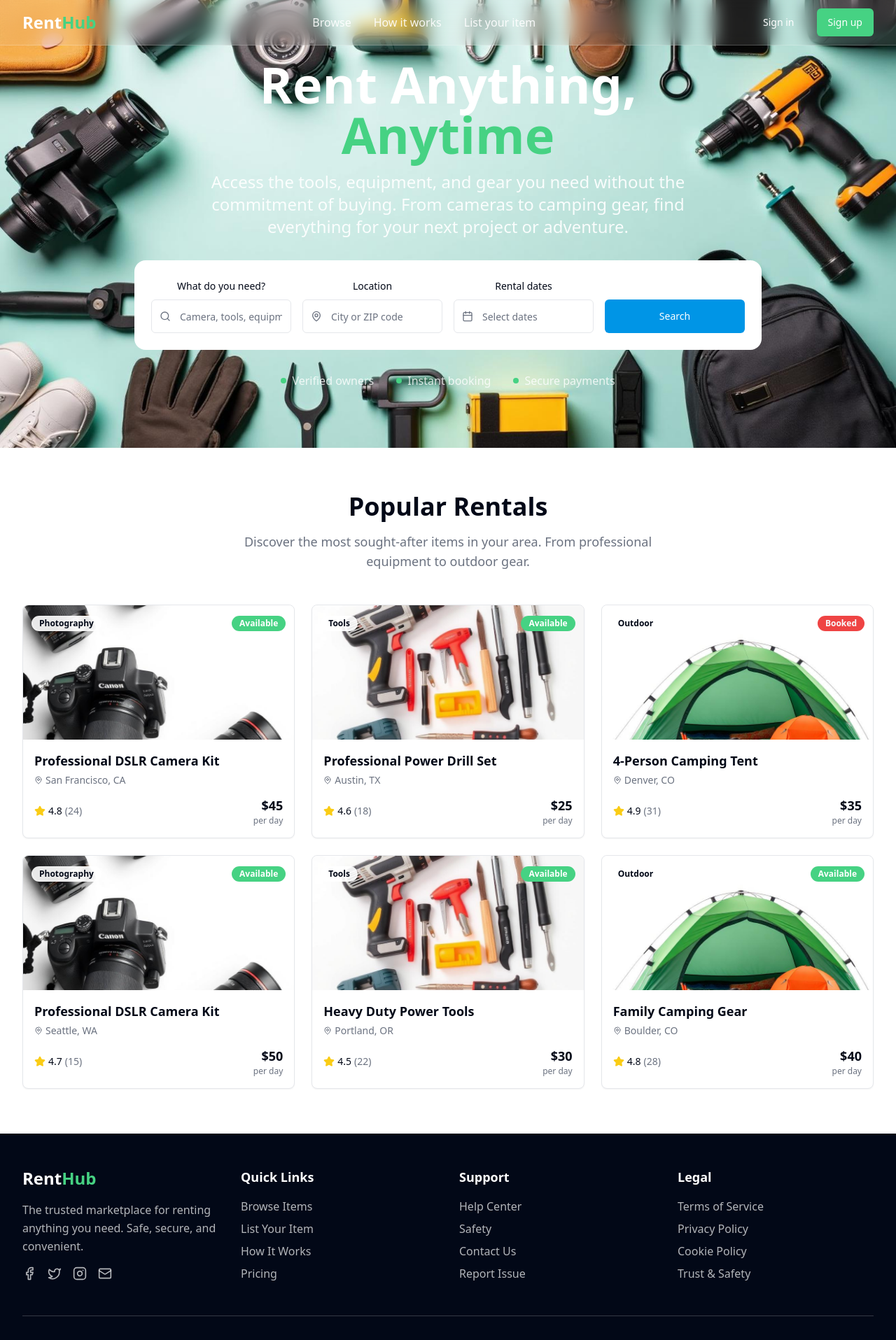
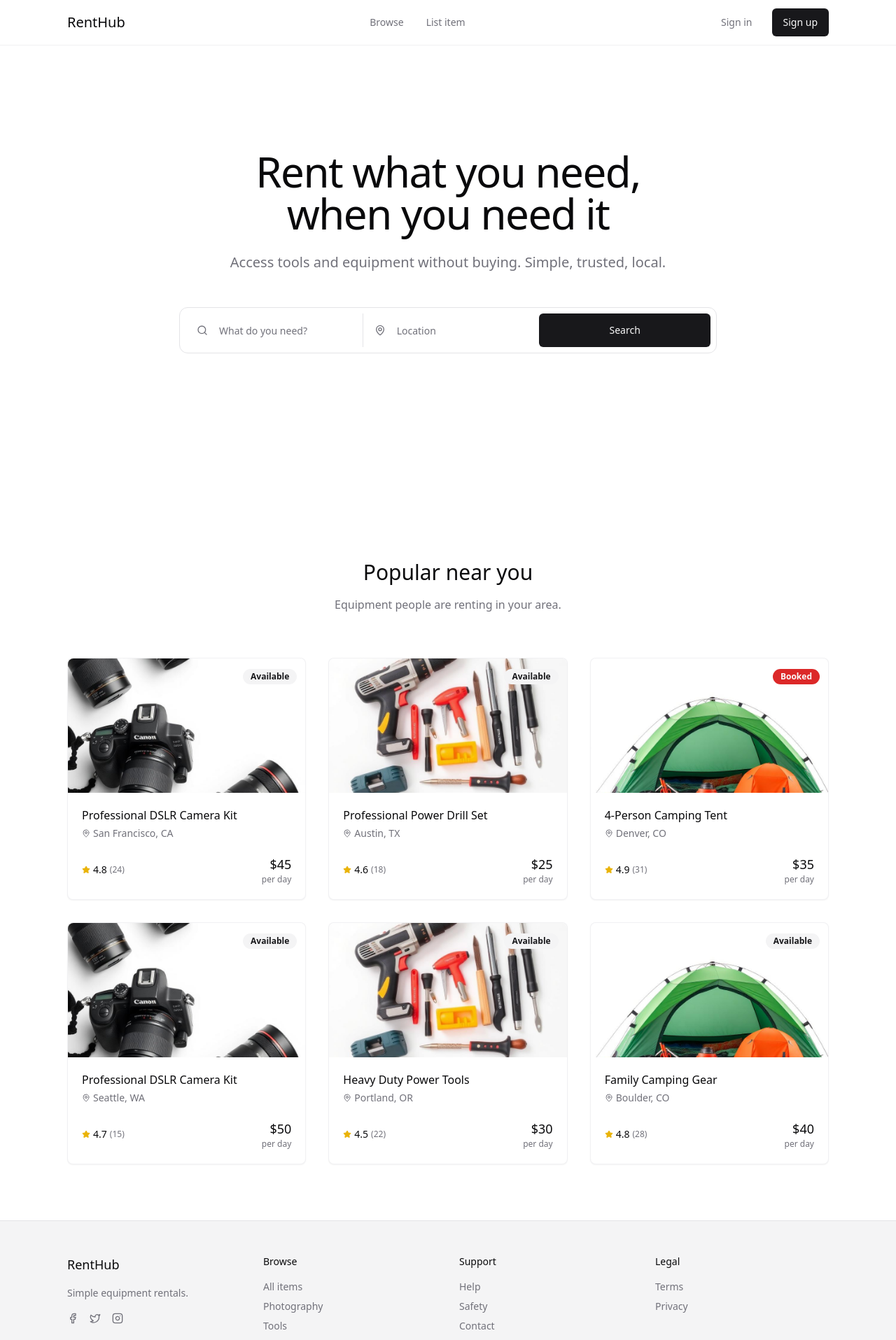
Before and after one commit to malank810/item-share-station, a React (Vite) app: page / in a window 1280 px wide. Shown: the top 1915 px of the page at 70% size. Built offline with nearby package versions, Linux system fonts and the light colour scheme.

Commit message:
Refine UI for Simplicity
Update UI to a cleaner, simpler design with less vibrant colors to improve user experience and reduce eye strain.

```diff
--- a/src/components/Footer.tsx
+++ b/src/components/Footer.tsx
@@ -2,62 +2,55 @@ import { Facebook, Twitter, Instagram, Mail } from "lucide-react";
 
 const Footer = () => {
   return (
-    <footer className="bg-foreground text-background">
-      <div className="max-w-7xl mx-auto px-4 sm:px-6 lg:px-8 py-12">
-        <div className="grid grid-cols-1 md:grid-cols-4 gap-8">
+    <footer className="bg-muted border-t border-border">
+      <div className="max-w-6xl mx-auto px-4 sm:px-6 lg:px-8 py-12">
+        <div className="grid grid-cols-2 md:grid-cols-4 gap-8">
           {/* Brand */}
-          <div className="space-y-4">
-            <h3 className="text-2xl font-bold">
-              Rent<span className="text-secondary">Hub</span>
+          <div className="col-span-2 md:col-span-1 space-y-4">
+            <h3 className="text-lg font-medium text-foreground">
+              RentHub
             </h3>
-            <p className="text-background/70 leading-relaxed">
-              The trusted marketplace for renting anything you need. Safe, secure, and convenient.
+            <p className="text-sm text-muted-foreground leading-relaxed">
+              Simple equipment rentals.
             </p>
             <div className="flex space-x-4">
-              <Facebook className="w-5 h-5 text-background/70 hover:text-secondary cursor-pointer transition-colors" />
-              <Twitter className="w-5 h-5 text-background/70 hover:text-secondary cursor-pointer transition-colors" />
-              <Instagram className="w-5 h-5 text-background/70 hover:text-secondary cursor-pointer transition-colors" />
-              <Mail className="w-5 h-5 text-background/70 hover:text-secondary cursor-pointer transition-colors" />
+              <Facebook className="w-4 h-4 text-muted-foreground hover:text-foreground cursor-pointer transition-colors" />
+              <Twitter className="w-4 h-4 text-muted-foreground hover:text-foreground cursor-pointer transition-colors" />
+              <Instagram className="w-4 h-4 text-muted-foreground hover:text-foreground cursor-pointer transition-colors" />
             </div>
           </div>
 
-          {/* Quick Links */}
+          {/* Links */}
           <div className="space-y-4">
-            <h4 className="text-lg font-semibold">Quick Links</h4>
-            <ul className="space-y-2">
-              <li><a href="#" className="text-background/70 hover:text-secondary transition-colors">Browse Items</a></li>
-              <li><a href="#" className="text-background/70 hover:text-secondary transition-colors">List Your Item</a></li>
-              <li><a href="#" className="text-background/70 hover:text-secondary transition-colors">How It Works</a></li>
-              <li><a href="#" className="text-background/70 hover:text-secondary transition-colors">Pricing</a></li>
+            <h4 className="text-sm font-medium text-foreground">Browse</h4>
+            <ul className="space-y-2 text-sm">
+              <li><a href="#" className="text-muted-foreground hover:text-foreground transition-colors">All items</a></li>
+              <li><a href="#" className="text-muted-foreground hover:text-foreground transition-colors">Photography</a></li>
+              <li><a href="#" className="text-muted-foreground hover:text-foreground transition-colors">Tools</a></li>
             </ul>
           </div>
 
-          {/* Support */}
           <div className="space-y-4">
-            <h4 className="text-lg font-semibold">Support</h4>
-            <ul className="space-y-2">
-              <li><a href="#" className="text-background/70 hover:text-secondary transition-colors">Help Center</a></li>
-              <li><a href="#" className="text-background/70 hover:text-secondary transition-colors">Safety</a></li>
-              <li><a href="#" className="text-background/70 hover:text-secondary transition-colors">Contact Us</a></li>
-              <li><a href="#" className="text-background/70 hover:text-secondary transition-colors">Report Issue</a></li>
+            <h4 className="text-sm font-medium text-foreground">Support</h4>
+            <ul className="space-y-2 text-sm">
+              <li><a href="#" className="text-muted-foreground hover:text-foreground transition-colors">Help</a></li>
+              <li><a href="#" className="text-muted-foreground hover:text-foreground transition-colors">Safety</a></li>
+              <li><a href="#" className="text-muted-foreground hover:text-foreground transition-colors">Contact</a></li>
             </ul>
           </div>
 
-          {/* Legal */}
           <div className="space-y-4">
-            <h4 className="text-lg font-semibold">Legal</h4>
-            <ul className="space-y-2">
-              <li><a href="#" className="text-background/70 hover:text-secondary transition-colors">Terms of Service</a></li>
-              <li><a href="#" className="text-background/70 hover:text-secondary transition-colors">Privacy Policy</a></li>
-              <li><a href="#" className="text-background/70 hover:text-secondary transition-colors">Cookie Policy</a></li>
-              <li><a href="#" className="text-background/70 hover:text-secondary transition-colors">Trust & Safety</a></li>
+            <h4 className="text-sm font-medium text-foreground">Legal</h4>
+            <ul className="space-y-2 text-sm">
+              <li><a href="#" className="text-muted-foreground hover:text-foreground transition-colors">Terms</a></li>
+              <li><a href="#" className="text-muted-foreground hover:text-foreground transition-colors">Privacy</a></li>
             </ul>
           </div>
         </div>
 
-        <div className="border-t border-background/20 mt-12 pt-8 text-center">
-          <p className="text-background/70">
-            © 2024 RentHub. All rights reserved. Built with ❤️ for the sharing economy.
+        <div className="border-t border-border mt-8 pt-6 text-center">
+          <p className="text-xs text-muted-foreground">
+            © 2024 RentHub
           </p>
         </div>
       </div>
--- a/src/components/Header.tsx
+++ b/src/components/Header.tsx
@@ -6,35 +6,32 @@ const Header = () => {
   const [isMenuOpen, setIsMenuOpen] = useState(false);
 
   return (
-    <header className="absolute top-0 left-0 right-0 z-50 bg-white/10 backdrop-blur-md border-b border-white/20">
-      <div className="max-w-7xl mx-auto px-4 sm:px-6 lg:px-8">
+    <header className="absolute top-0 left-0 right-0 z-50 bg-background/80 backdrop-blur-sm border-b border-border/50">
+      <div className="max-w-6xl mx-auto px-4 sm:px-6 lg:px-8">
         <div className="flex justify-between items-center h-16">
           {/* Logo */}
           <div className="flex-shrink-0">
-            <h1 className="text-2xl font-bold text-white">
-              Rent<span className="text-secondary">Hub</span>
+            <h1 className="text-xl font-medium text-foreground">
+              RentHub
             </h1>
           </div>
 
           {/* Desktop Navigation */}
           <nav className="hidden md:flex items-center space-x-8">
-            <a href="#" className="text-white/90 hover:text-white transition-colors">
+            <a href="#" className="text-muted-foreground hover:text-foreground transition-colors text-sm">
               Browse
             </a>
-            <a href="#" className="text-white/90 hover:text-white transition-colors">
-              How it works
-            </a>
-            <a href="#" className="text-white/90 hover:text-white transition-colors">
-              List your item
+            <a href="#" className="text-muted-foreground hover:text-foreground transition-colors text-sm">
+              List item
             </a>
           </nav>
 
           {/* Desktop Auth Buttons */}
-          <div className="hidden md:flex items-center space-x-4">
-            <Button variant="ghost" className="text-white hover:text-white hover:bg-white/10">
+          <div className="hidden md:flex items-center space-x-3">
+            <Button variant="ghost" className="text-muted-foreground hover:text-foreground">
               Sign in
             </Button>
-            <Button className="bg-secondary hover:bg-secondary/90 text-white">
+            <Button className="bg-primary hover:bg-primary/90 text-primary-foreground">
               Sign up
             </Button>
           </div>
@@ -45,9 +42,9 @@ const Header = () => {
               variant="ghost"
               size="sm"
               onClick={() => setIsMenuOpen(!isMenuOpen)}
-              className="text-white hover:text-white hover:bg-white/10"
+              className="text-foreground hover:text-foreground hover:bg-accent"
             >
-              {isMenuOpen ? <X className="h-6 w-6" /> : <Menu className="h-6 w-6" />}
+              {isMenuOpen ? <X className="h-5 w-5" /> : <Menu className="h-5 w-5" />}
             </Button>
           </div>
         </div>
@@ -55,23 +52,20 @@ const Header = () => {
 
       {/* Mobile Navigation */}
       {isMenuOpen && (
-        <div className="md:hidden bg-white/95 backdrop-blur-md border-t border-white/20">
-          <div className="px-2 pt-2 pb-3 space-y-1">
-            <a href="#" className="block px-3 py-2 text-foreground hover:text-primary">
+        <div className="md:hidden bg-background border-t border-border">
+          <div className="px-4 pt-2 pb-3 space-y-1">
+            <a href="#" className="block px-3 py-2 text-muted-foreground hover:text-foreground text-sm">
               Browse
             </a>
-            <a href="#" className="block px-3 py-2 text-foreground hover:text-primary">
-              How it works
+            <a href="#" className="block px-3 py-2 text-muted-foreground hover:text-foreground text-sm">
+              List item
             </a>
-            <a href="#" className="block px-3 py-2 text-foreground hover:text-primary">
-              List your item
-            </a>
-            <div className="border-t pt-4 space-y-2">
-              <Button variant="ghost" className="w-full justify-start">
+            <div className="border-t border-border pt-4 mt-4 space-y-2">
+              <Button variant="ghost" className="w-full justify-start text-sm">
                 <User className="mr-2 h-4 w-4" />
                 Sign in
               </Button>
-              <Button className="w-full bg-primary hover:bg-primary/90">
+              <Button className="w-full bg-primary hover:bg-primary/90 text-sm">
                 Sign up
               </Button>
             </div>
--- a/src/components/HeroSection.tsx
+++ b/src/components/HeroSection.tsx
@@ -3,47 +3,25 @@ import heroImage from "@/assets/hero-rental.jpg";
 
 const HeroSection = () => {
   return (
-    <section className="relative min-h-[80vh] flex items-center justify-center overflow-hidden">
-      {/* Background image */}
-      <div
-        className="absolute inset-0 bg-cover bg-center bg-no-repeat"
-        style={{ backgroundImage: `url(${heroImage})` }}
-      />
-
-      {/* Gradient overlay */}
-      <div className="absolute inset-0 bg-[var(--hero-overlay)]" />
+    <section className="relative min-h-[90vh] flex items-center justify-center bg-background">
+      {/* Subtle background pattern */}
+      <div className="absolute inset-0 bg-[var(--hero-gradient)]" />
 
       {/* Content */}
-      <div className="relative z-10 w-full max-w-7xl mx-auto px-4 sm:px-6 lg:px-8 text-center">
-        <div className="space-y-8">
-          <div className="space-y-4">
-            <h1 className="text-4xl md:text-6xl lg:text-7xl font-bold text-white leading-tight">
-              Rent Anything,
+      <div className="relative z-10 w-full max-w-4xl mx-auto px-4 sm:px-6 lg:px-8 text-center">
+        <div className="space-y-12">
+          <div className="space-y-6">
+            <h1 className="text-5xl md:text-6xl font-light text-foreground leading-tight tracking-tight">
+              Rent what you need,
               <br />
-              <span className="text-secondary">Anytime</span>
+              <span className="font-normal">when you need it</span>
             </h1>
-            <p className="text-xl md:text-2xl text-white/90 max-w-3xl mx-auto leading-relaxed">
-              Access the tools, equipment, and gear you need without the commitment of buying.
-              From cameras to camping gear, find everything for your next project or adventure.
+            <p className="text-xl text-muted-foreground max-w-2xl mx-auto leading-relaxed font-light">
+              Access tools and equipment without buying. Simple, trusted, local.
             </p>
           </div>
 
           <SearchBar />
-
-          <div className="flex flex-wrap justify-center gap-8 text-white/80 text-sm md:text-base">
-            <div className="flex items-center gap-2">
-              <div className="w-2 h-2 bg-secondary rounded-full"></div>
-              <span>Verified owners</span>
-            </div>
-            <div className="flex items-center gap-2">
-              <div className="w-2 h-2 bg-secondary rounded-full"></div>
-              <span>Instant booking</span>
-            </div>
-            <div className="flex items-center gap-2">
-              <div className="w-2 h-2 bg-secondary rounded-full"></div>
-              <span>Secure payments</span>
-            </div>
-          </div>
         </div>
       </div>
     </section>
--- a/src/components/ListingCard.tsx
+++ b/src/components/ListingCard.tsx
@@ -25,7 +25,7 @@ const ListingCard = ({
   isAvailable
 }: ListingCardProps) => {
   return (
-    <Card className="group cursor-pointer transition-all duration-300 hover:shadow-[var(--card-hover-shadow)] border-border">
+    <Card className="group cursor-pointer transition-all duration-200 hover:shadow-[var(--card-hover-shadow)] border-border/50">
       <CardContent className="p-0">
         <div className="relative">
           <img
@@ -34,20 +34,15 @@ const ListingCard = ({
             className="w-full h-48 object-cover rounded-t-lg"
           />
           <div className="absolute top-3 right-3">
-            <Badge variant={isAvailable ? "secondary" : "destructive"}>
+            <Badge variant={isAvailable ? "secondary" : "destructive"} className="text-xs">
               {isAvailable ? "Available" : "Booked"}
-            </Badge>
-          </div>
-          <div className="absolute top-3 left-3">
-            <Badge variant="outline" className="bg-white/90 text-foreground border-white/20">
-              {category}
             </Badge>
           </div>
         </div>
 
-        <div className="p-4 space-y-3">
+        <div className="p-5 space-y-3">
           <div className="space-y-1">
-            <h3 className="font-semibold text-lg text-foreground group-hover:text-primary transition-colors">
+            <h3 className="font-medium text-foreground group-hover:text-primary transition-colors">
               {title}
             </h3>
             <div className="flex items-center text-sm text-muted-foreground">
@@ -56,14 +51,14 @@ const ListingCard = ({
             </div>
           </div>
 
-          <div className="flex items-center justify-between">
+          <div className="flex items-center justify-between pt-2">
             <div className="flex items-center space-x-1">
-              <Star className="w-4 h-4 fill-current text-yellow-400" />
-              <span className="text-sm font-medium">{rating}</span>
-              <span className="text-sm text-muted-foreground">({reviewCount})</span>
+              <Star className="w-3 h-3 fill-current text-yellow-500" />
+              <span className="text-sm">{rating}</span>
+              <span className="text-xs text-muted-foreground">({reviewCount})</span>
             </div>
             <div className="text-right">
-              <div className="text-lg font-bold text-foreground">${price}</div>
+              <div className="text-lg font-medium text-foreground">${price}</div>
               <div className="text-xs text-muted-foreground">per day</div>
             </div>
           </div>
--- a/src/components/ListingsGrid.tsx
+++ b/src/components/ListingsGrid.tsx
@@ -74,18 +74,18 @@ const mockListings = [
 
 const ListingsGrid = () => {
   return (
-    <section className="py-16 bg-background">
-      <div className="max-w-7xl mx-auto px-4 sm:px-6 lg:px-8">
-        <div className="text-center mb-12">
-          <h2 className="text-3xl md:text-4xl font-bold text-foreground mb-4">
-            Popular Rentals
+    <section className="py-20 bg-background">
+      <div className="max-w-6xl mx-auto px-4 sm:px-6 lg:px-8">
+        <div className="text-center mb-16">
+          <h2 className="text-3xl font-light text-foreground mb-4">
+            Popular near you
           </h2>
-          <p className="text-lg text-muted-foreground max-w-2xl mx-auto">
-            Discover the most sought-after items in your area. From professional equipment to outdoor gear.
+          <p className="text-muted-foreground max-w-xl mx-auto">
+            Equipment people are renting in your area.
           </p>
         </div>
 
-        <div className="grid grid-cols-1 md:grid-cols-2 lg:grid-cols-3 gap-6">
+        <div className="grid grid-cols-1 md:grid-cols-2 lg:grid-cols-3 gap-8">
           {mockListings.map((listing) => (
             <ListingCard key={listing.id} {...listing} />
           ))}
--- a/src/components/SearchBar.tsx
+++ b/src/components/SearchBar.tsx
@@ -4,44 +4,31 @@ import { Input } from "@/components/ui/input";
 
 const SearchBar = () => {
   return (
-    <div className="w-full max-w-4xl mx-auto bg-white rounded-2xl shadow-[var(--search-shadow)] p-6">
-      <div className="grid grid-cols-1 md:grid-cols-4 gap-4 items-end">
-        <div className="space-y-2">
-          <label className="text-sm font-medium text-foreground">What do you need?</label>
+    <div className="w-full max-w-3xl mx-auto">
+      <div className="bg-white rounded-xl shadow-[var(--search-shadow)] border border-border p-2">
+        <div className="grid grid-cols-1 md:grid-cols-3 gap-2">
           <div className="relative">
-            <Search className="absolute left-3 top-1/2 transform -translate-y-1/2 text-muted-foreground h-4 w-4" />
+            <Search className="absolute left-4 top-1/2 transform -translate-y-1/2 text-muted-foreground h-4 w-4" />
             <Input
-              placeholder="Camera, tools, equipment..."
-              className="pl-10 h-12 border-border focus:ring-primary"
+              placeholder="What do you need?"
+              className="pl-12 h-12 border-0 bg-transparent focus-visible:ring-0 text-base"
             />
           </div>
-        </div>
 
-        <div className="space-y-2">
-          <label className="text-sm font-medium text-foreground">Location</label>
-          <div className="relative">
-            <MapPin className="absolute left-3 top-1/2 transform -translate-y-1/2 text-muted-foreground h-4 w-4" />
+          <div className="relative md:border-l border-border">
+            <MapPin className="absolute left-4 top-1/2 transform -translate-y-1/2 text-muted-foreground h-4 w-4" />
             <Input
-              placeholder="City or ZIP code"
-              className="pl-10 h-12 border-border focus:ring-primary"
+              placeholder="Location"
+              className="pl-12 h-12 border-0 bg-transparent focus-visible:ring-0 text-base"
             />
           </div>
-        </div>
 
-        <div className="space-y-2">
-          <label className="text-sm font-medium text-foreground">Rental dates</label>
-          <div className="relative">
-            <Calendar className="absolute left-3 top-1/2 transform -translate-y-1/2 text-muted-foreground h-4 w-4" />
-            <Input
-              placeholder="Select dates"
-              className="pl-10 h-12 border-border focus:ring-primary"
-            />
+          <div className="flex">
+            <Button size="lg" className="h-12 w-full bg-primary hover:bg-primary/90 text-primary-foreground font-medium">
+              Search
+            </Button>
           </div>
         </div>
-
-        <Button size="lg" className="h-12 bg-primary hover:bg-primary/90 text-primary-foreground">
-          Search
-        </Button>
       </div>
     </div>
   );
--- a/src/index.css
+++ b/src/index.css
@@ -9,39 +9,39 @@ All colors MUST be HSL.
 @layer base {
   :root {
     --background: 0 0% 100%;
-    --foreground: 222.2 84% 4.9%;
+    --foreground: 240 10% 3.9%;
 
     --card: 0 0% 100%;
-    --card-foreground: 222.2 84% 4.9%;
+    --card-foreground: 240 10% 3.9%;
 
     --popover: 0 0% 100%;
-    --popover-foreground: 222.2 84% 4.9%;
+    --popover-foreground: 240 10% 3.9%;
 
-    --primary: 201 100% 45%;
-    --primary-foreground: 0 0% 100%;
+    --primary: 240 5.9% 10%;
+    --primary-foreground: 0 0% 98%;
 
-    --secondary: 146 61% 55%;
-    --secondary-foreground: 0 0% 100%;
+    --secondary: 240 4.8% 95.9%;
+    --secondary-foreground: 240 5.9% 10%;
 
-    --muted: 220 14% 96%;
-    --muted-foreground: 220 9% 46%;
+    --muted: 240 4.8% 95.9%;
+    --muted-foreground: 240 3.8% 46.1%;
 
-    --accent: 201 100% 94%;
-    --accent-foreground: 201 100% 45%;
+    --accent: 240 4.8% 95.9%;
+    --accent-foreground: 240 5.9% 10%;
 
-    --destructive: 0 84.2% 60.2%;
-    --destructive-foreground: 210 40% 98%;
+    --destructive: 0 72% 51%;
+    --destructive-foreground: 0 0% 98%;
 
-    --border: 220 13% 91%;
-    --input: 220 13% 91%;
-    --ring: 201 100% 45%;
+    --border: 240 5.9% 90%;
+    --input: 240 5.9% 90%;
+    --ring: 240 5.9% 10%;
 
-    /* Rental marketplace specific tokens */
-    --hero-gradient: linear-gradient(135deg, hsl(201 100% 45%), hsl(146 61% 55%));
-    --hero-overlay: linear-gradient(135deg, hsl(201 100% 45% / 0.9), hsl(146 61% 55% / 0.8));
-    --card-shadow: 0 4px 6px -1px hsl(220 9% 46% / 0.1);
-    --card-hover-shadow: 0 10px 25px -3px hsl(220 9% 46% / 0.2);
-    --search-shadow: 0 20px 25px -5px hsl(220 9% 46% / 0.2);
+    /* Clean, minimal design tokens */
+    --hero-gradient: linear-gradient(135deg, hsl(240 4.8% 95.9%), hsl(0 0% 100%));
+    --hero-overlay: linear-gradient(135deg, hsl(240 10% 3.9% / 0.7), hsl(240 10% 3.9% / 0.5));
+    --card-shadow: 0 1px 3px 0 hsl(240 3.8% 46.1% / 0.1);
+    --card-hover-shadow: 0 4px 12px -4px hsl(240 3.8% 46.1% / 0.15);
+    --search-shadow: 0 8px 16px -4px hsl(240 3.8% 46.1% / 0.1);
 
     --radius: 0.5rem;
 
```
